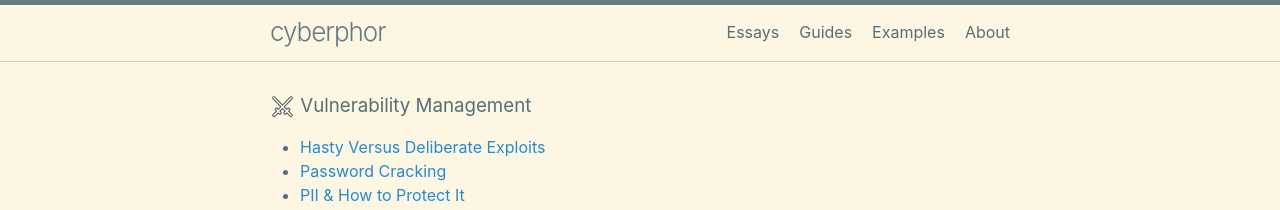
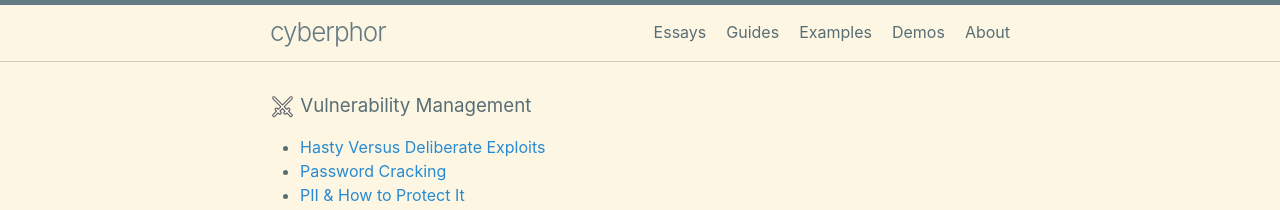
Before and after one commit to cyberphor/blog, a Jekyll site: the page built from index.md, in a window 1280 px wide. Shown: the top 210 px of the page. Built offline with Jekyll 4.4.1, drawn with Linux system fonts in a browser that asks for light colours.

Commit message:
Update _config.yml

```diff
--- a/_config.yml
+++ b/_config.yml
@@ -7,6 +7,7 @@ header_pages:
  - essays.md
  - guides.md
  - examples.md
+ - demos.md
  - about.md
 theme: minima
 minima:
```
